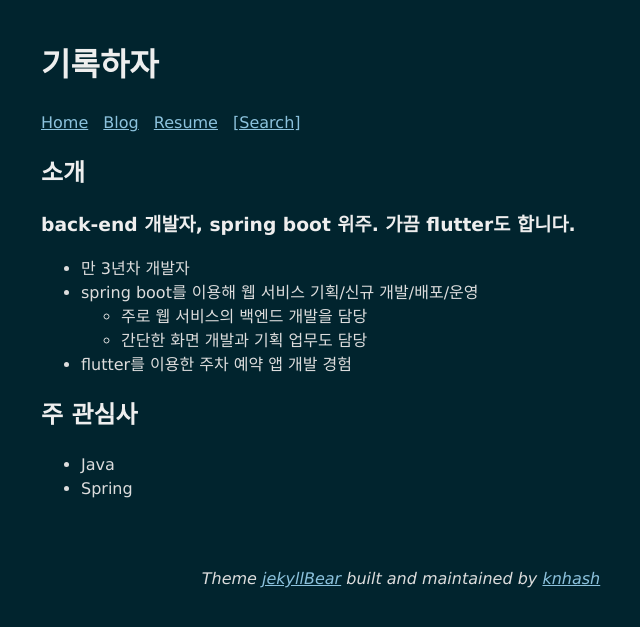
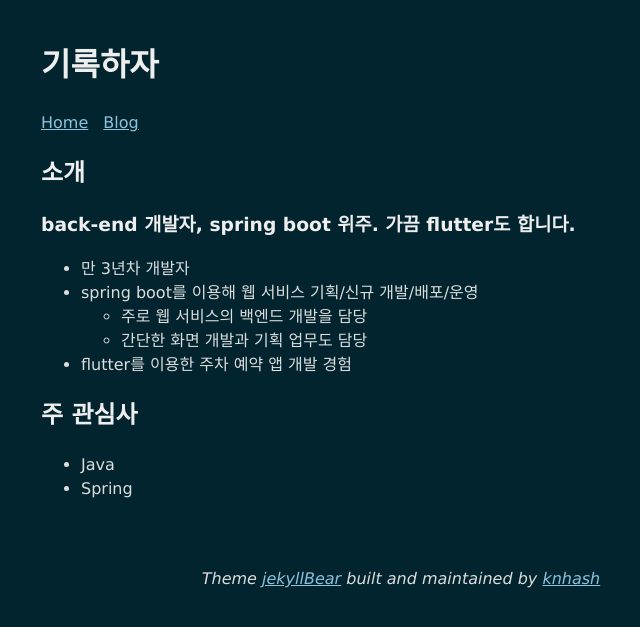
Before and after one commit to y00s22/y00s22.github.io, a Jekyll site: the page built from index.md, in a window 1280 px wide. Shown: the top 627 px of the page, without its empty margins (239-879 px from the left). Built offline with Jekyll 4.4.1, drawn with Linux system fonts in a browser that asks for light colours.

Commit message:
fix: blog base url 수정

```diff
--- a/_config.yml
+++ b/_config.yml
@@ -4,7 +4,7 @@
 title: 기록하자
 description: back-end 개발자, spring boot 위주. 가끔 flutter도 합니다.
 # baseurl: "/jekyllBear" # the subpath of your site, e.g. /blog/
-url: "https://knhash.in/jekyllBear" # the base hostname & protocol for your site
+url: "https://y00s22.github.io" # the base hostname & protocol for your site
 # host: 0.0.0.0
 
 
@@ -59,9 +59,9 @@ Blog: /blog
 
 # Add general links to site pages here
 links:
-  Resume: /assets/resume.pdf
+  # Resume: /assets/resume.pdf
 
 
 # Add links for more focus here
 special_links:
-  "Search": https://duckduckgo.com
+  # "Search": https://duckduckgo.com
```
